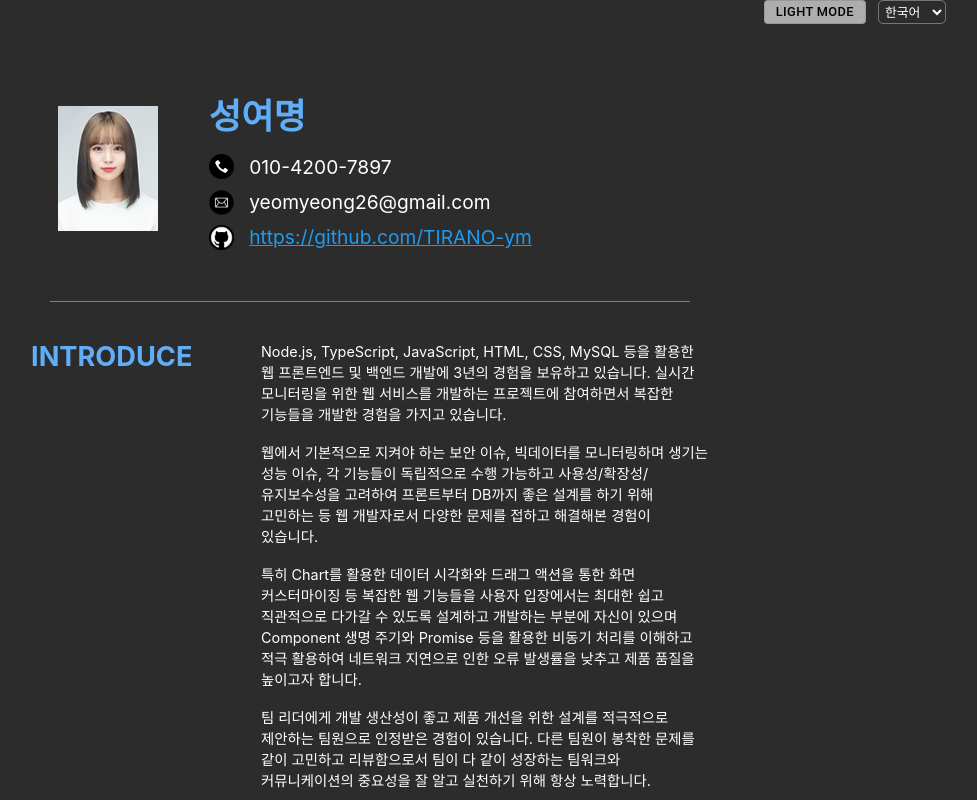
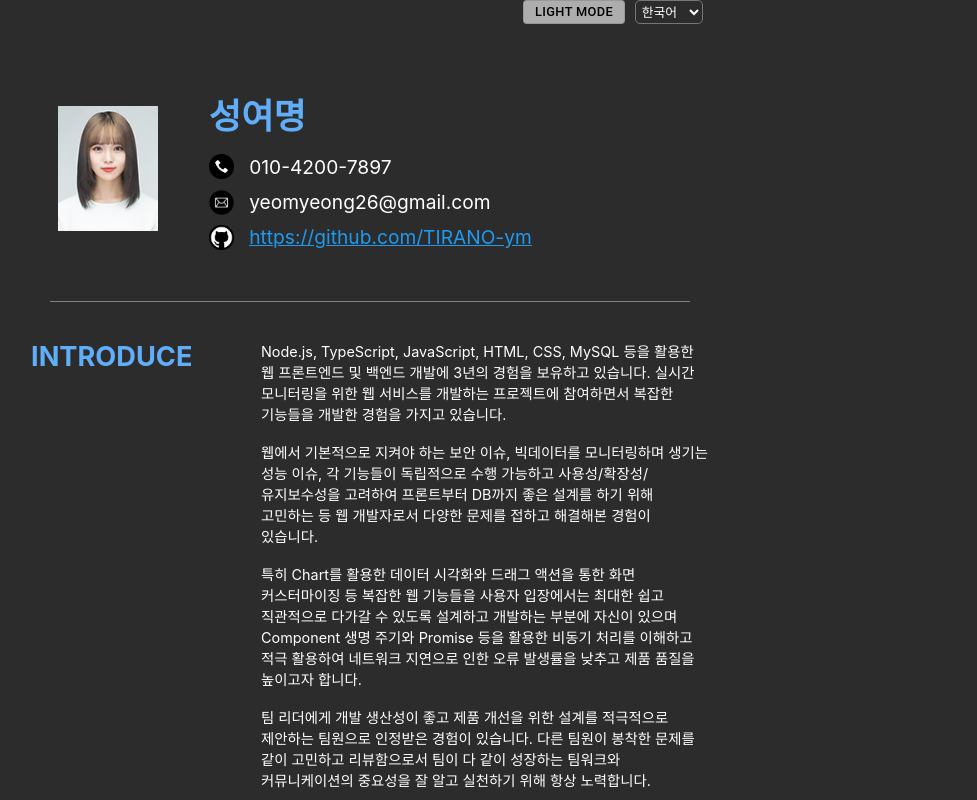
Before and after one commit to TIRANO-ym/resume-app, a React (Create React App) app: page / in a window 1280 px wide. Shown: the whole page, without its empty margins (270-1247 px from the left). Built offline with nearby package versions, Linux system fonts and the light colour scheme.

Commit message:
modify top line width

```diff
--- a/src/page/main-page/main-page.css
+++ b/src/page/main-page/main-page.css
@@ -103,7 +103,8 @@
 }
 
 .topLine {
-  width: 95%;
+  width: 76%;
+  min-width: 450px;
   height: fit-content;
   display: flex;
   justify-content: right;
```
Also changed, not shown: 6 other files (tests, documents, lock files or other folders).
